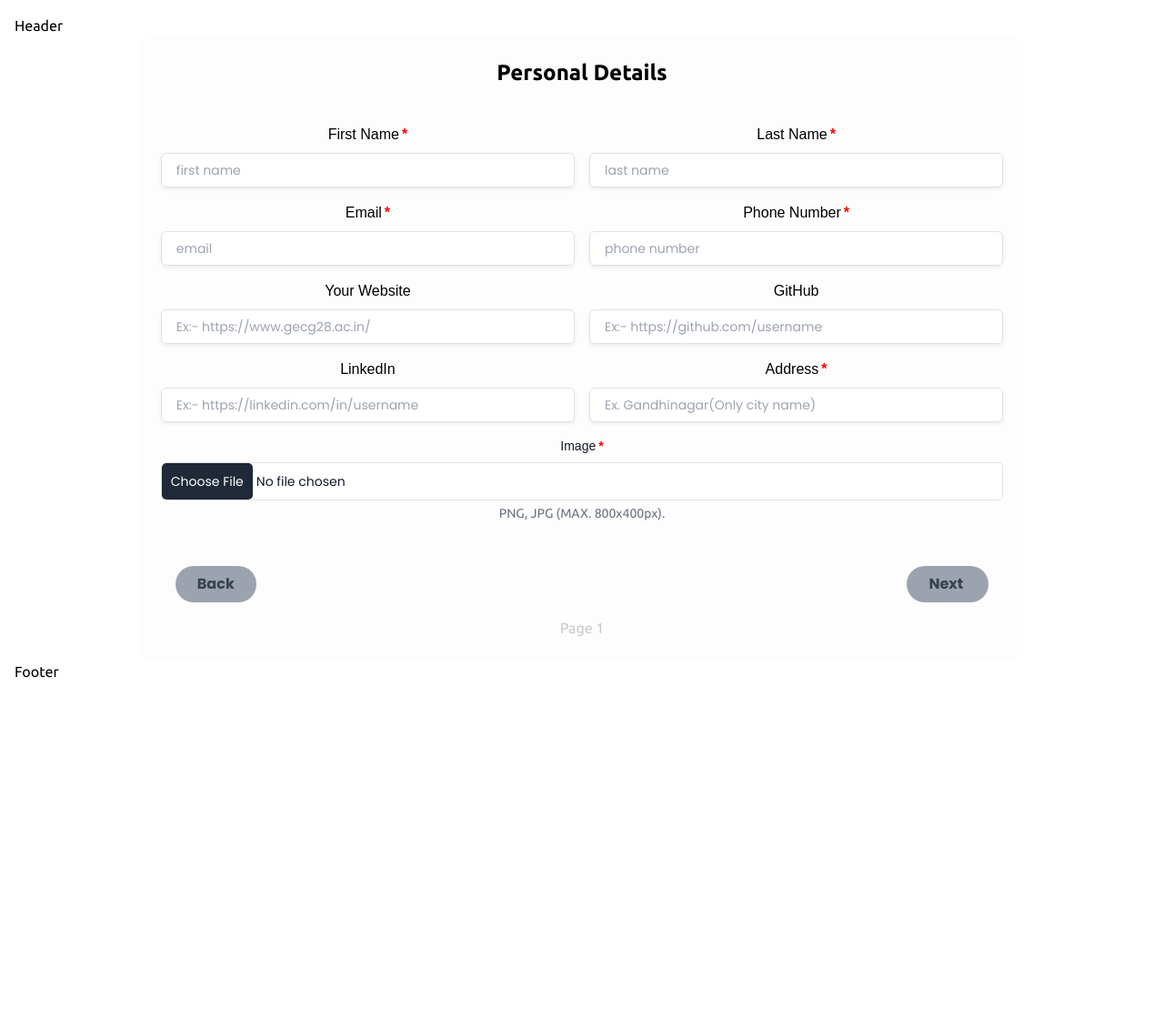
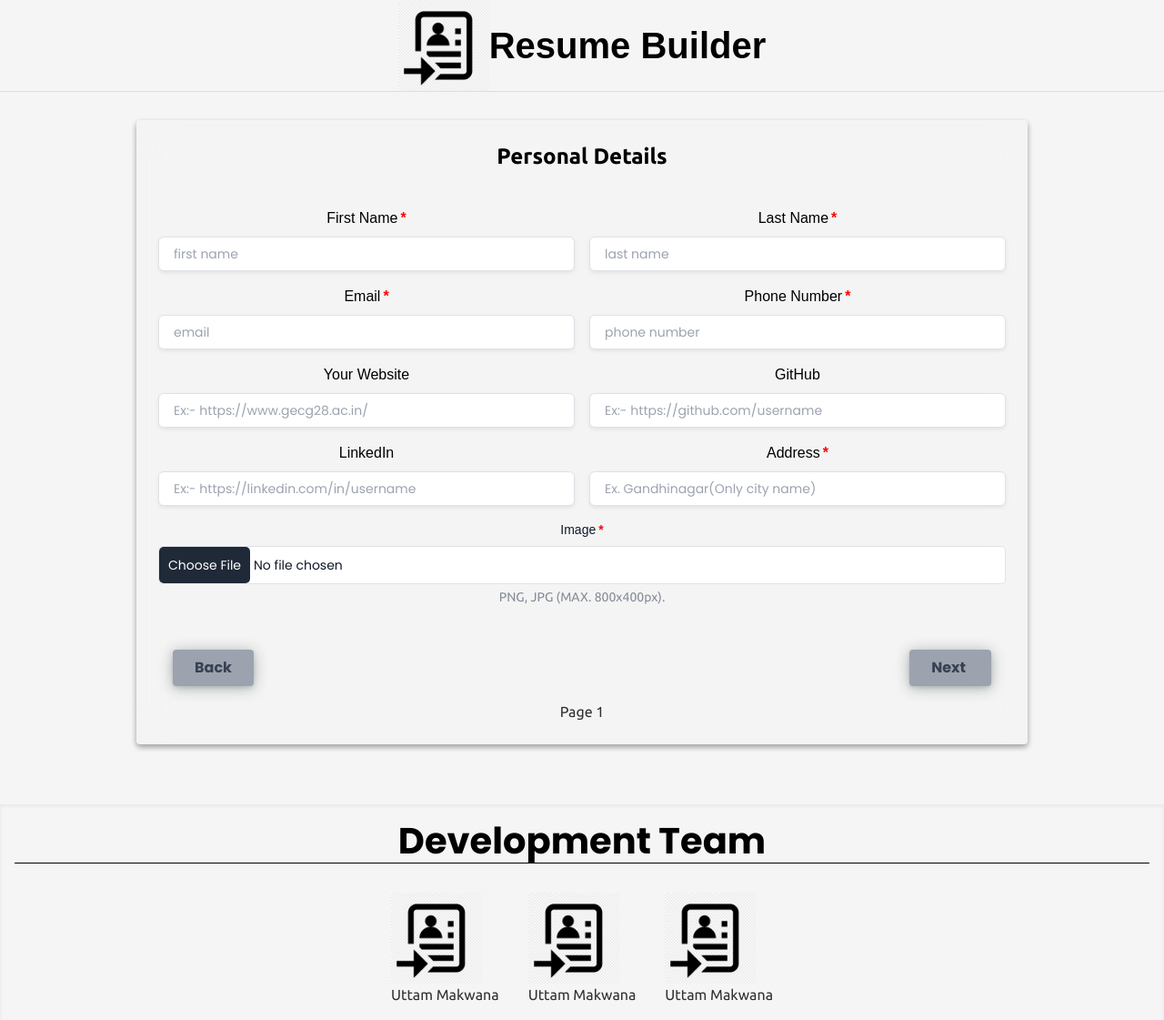
Before and after one commit to uttamakwana/Reume-Builder, a React (Create React App) app in the folder client/: page / in a window 1280 px wide. Shown: the whole page at 91% size. Before the commit the page ends 800 px from the top, so only its background shows below. Built offline with nearby package versions, Linux system fonts and the light colour scheme; a web font is replaced by a local one.

Commit message:
Working good till profile section and futher validation has to be done...

```diff
--- a/client/src/App.css
+++ b/client/src/App.css
@@ -1,7 +1,4 @@
 @import url('https://fonts.googleapis.com/css2?family=Comme:wght@100;400;600;700;800;900&family=Inter:wght@100;200;300;400;500;600;700;800;900&family=Lato:ital,wght@0,100;0,300;0,700;0,900;1,100;1,400;1,700;1,900&family=Montserrat:ital,wght@0,200;0,300;0,500;0,600;0,700;0,800;1,200;1,300;1,500;1,800;1,900&family=Poppins:ital,wght@0,100;0,200;0,300;0,400;0,500;0,600;0,700;0,800;0,900;1,100;1,200;1,300;1,400;1,500;1,600;1,700;1,800;1,900&family=Roboto:ital,wght@0,100;0,300;0,400;0,500;0,700;0,900;1,100;1,300;1,400;1,500;1,700;1,900&family=Schibsted+Grotesk:ital,wght@0,400;0,500;0,600;0,700;0,800;0,900;1,400;1,500;1,600;1,800;1,900&family=Tilt+Neon&family=Ubuntu:ital,wght@0,300;0,400;0,500;0,700;1,300;1,400;1,500;1,700&display=swap');
-body{
-  padding: 1rem;
-}
 
 label{
   font-family: 'Comme', sans-serif;
--- a/client/src/components/Education.js
+++ b/client/src/components/Education.js
@@ -181,13 +181,15 @@ class Profile extends Component {
             <div className="p-4">
                 <div className="grid grid-cols-1 gap-4 md:grid-cols-12">
 
-                  <div className="md:col-span-6">
+                  {
+                    this.state.isDiploma === false ? <div className="md:col-span-6">
                     <label className="mr-2 font-medium " >10/12th</label>
                     <input type="radio" name="school" onClick={() => {this.setState({isDiploma : true}); console.log("first", this.state.isDiploma)}}/>
-                  </div>
+                  </div> : ""
+                  }
 
-                  <div className="md:col-span-6">
-                    <label className="mr-2 font-medium ">Diploma</label>
+                  <div className={"" +(this.state.isDiploma === true ? 'md:col-span-12' : 'md:col-span-6')}>
+                    <label className="mr-2 font-medium">Diploma</label>
                     <input type="radio" name="school" onClick= {() => {this.setState({isDiploma : false}); console.log("second", this.state.isDiploma)}}/>
                   </div>
                 </div>
--- a/client/src/components/Footer.jsx
+++ b/client/src/components/Footer.jsx
@@ -1,9 +1,41 @@
-import React from 'react'
+import React from "react";
 
 const Footer = () => {
   return (
-    <div>Footer</div>
-  )
-}
+    <footer>
+      <main className="about">
+        <div className="about-heading">
+          <h1>Development Team</h1>
+        </div>
+        <div className="about-description">
+          <div className="content">
+            <img
+              src="images/resume-logo.png"
+              alt="logo"
+              style={{ width: "100px", height: "100px" }}
+            />
+            <p>Uttam Makwana</p>
+          </div>
+          <div className="content">
+            <img
+              src="images/resume-logo.png"
+              alt="logo"
+              style={{ width: "100px", height: "100px" }}
+            />
+            <p>Uttam Makwana</p>
+          </div>
+          <div className="content">
+            <img
+              src="images/resume-logo.png"
+              alt="logo"
+              style={{ width: "100px", height: "100px" }}
+            />
+            <p>Uttam Makwana</p>
+          </div>
+        </div>
+      </main>
+    </footer>
+  );
+};
 
-export default Footer
+export default Footer;
--- a/client/src/components/Header.jsx
+++ b/client/src/components/Header.jsx
@@ -1,9 +1,18 @@
-import React from 'react'
+import React from "react";
 
 const Header = () => {
   return (
-    <div>Header</div>
-  )
-}
+    <header>
+      <nav>
+        <img
+          src="images/resume-logo.png"
+          alt="logo"
+          style={{width: "100px", height: "100px"}}
+        />
+        <h1 id="resume-builder-logo-text">Resume Builder</h1>
+      </nav>
+    </header>
+  );
+};
 
-export default Header
+export default Header;
--- a/client/src/components/Profile.js
+++ b/client/src/components/Profile.js
@@ -19,10 +19,8 @@ class Profile extends Component {
       values.lastname.trim() === "" ||
       values.email.trim() === "" ||
       values.phone.trim() === "" ||
-      values.github.trim() === "" ||
-      values.linkedin.trim() === "" ||
       values.address.trim() === "" ||
-      values.website.trim() === ""
+      values.imgValue === false
     ) {
       return false;
     }
@@ -212,7 +210,7 @@ class Profile extends Component {
               )}
           </div>
 
-          <p className="text-center  opacity-[0.2]">Page 1</p>
+          <p className="text-center opacity-[0.2]">Page 1</p>
         </div>
 
 
--- a/client/src/index.css
+++ b/client/src/index.css
@@ -1,6 +1,8 @@
 @tailwind base;
 @tailwind components;
 @tailwind utilities;
+
+@import url('https://fonts.googleapis.com/css2?family=Lora:ital,wght@0,400;0,500;0,600;1,400;1,500;1,600;1,700&display=swap');
 
 *{
   margin: 0;
@@ -14,11 +16,82 @@ html{
 body {
   /* height: 100vh; */
   /* background-image: linear-gradient(to right top, #0c182a, #011e29, #082223, #17241d, #23261d); */
-  background-color: white;
+  background-color: whitesmoke;
 
+}
+
+div.font-mono:nth-child(2){
+  height: 90vh;
 }
 .mandatory{
   padding-left: 3px;
   color: red;
   font-weight: bold;
 }
+
+.bg-clip-padding{
+  /* border: 1px solid black; */
+  width: 80vw;
+  max-width: 980px;
+  box-shadow: rgba(0, 0, 0, 0.16) 0px 3px 6px, rgba(0, 0, 0, 0.23) 0px 3px 6px;
+  border-radius: .25rem !important;
+}
+
+button{
+  box-shadow: rgba(14, 30, 37, 0.12) 0px 2px 4px 0px, rgba(14, 30, 37, 0.32) 0px 2px 16px 0px;
+  border-radius: .25rem !important;
+}
+
+p{
+  opacity: .8 !important;
+}
+
+nav{
+  width: 90%;
+  max-width: 1000px;
+  margin: 0 auto;
+  display: flex;
+  align-items: center;
+  justify-content: center;
+}
+
+header{
+  margin-bottom: 2rem;
+  box-shadow: rgba(17, 17, 26, 0.1) 0px 1px 0px;
+}
+nav h1{
+  font-size: 2.5rem;
+  font-family: 'Lora', sans-serif;
+  font-weight: 700;
+}
+
+footer{
+  margin-top: 2rem;
+  box-shadow: rgba(0, 0, 0, 0.06) 0px 2px 4px 0px inset;
+  padding: 1rem;
+}
+
+footer h1{
+  font-size: 2.5rem;
+  margin-bottom: 2rem;
+  font-family: 'Lora', 'Poppins', sans-serif;
+  font-weight: bold;
+  border-bottom: 1px solid black;
+}
+
+.about{
+  text-align: center;
+}
+
+.about-description{
+  display: flex;
+  align-items: center;
+  justify-content: center;
+  gap: 2rem;
+}
+
+@media (max-width: 600px){
+  .about-description{
+    flex-direction: column;
+  }
+}
```
Also changed, not shown: client/public/images/resume-logo.png (added).
